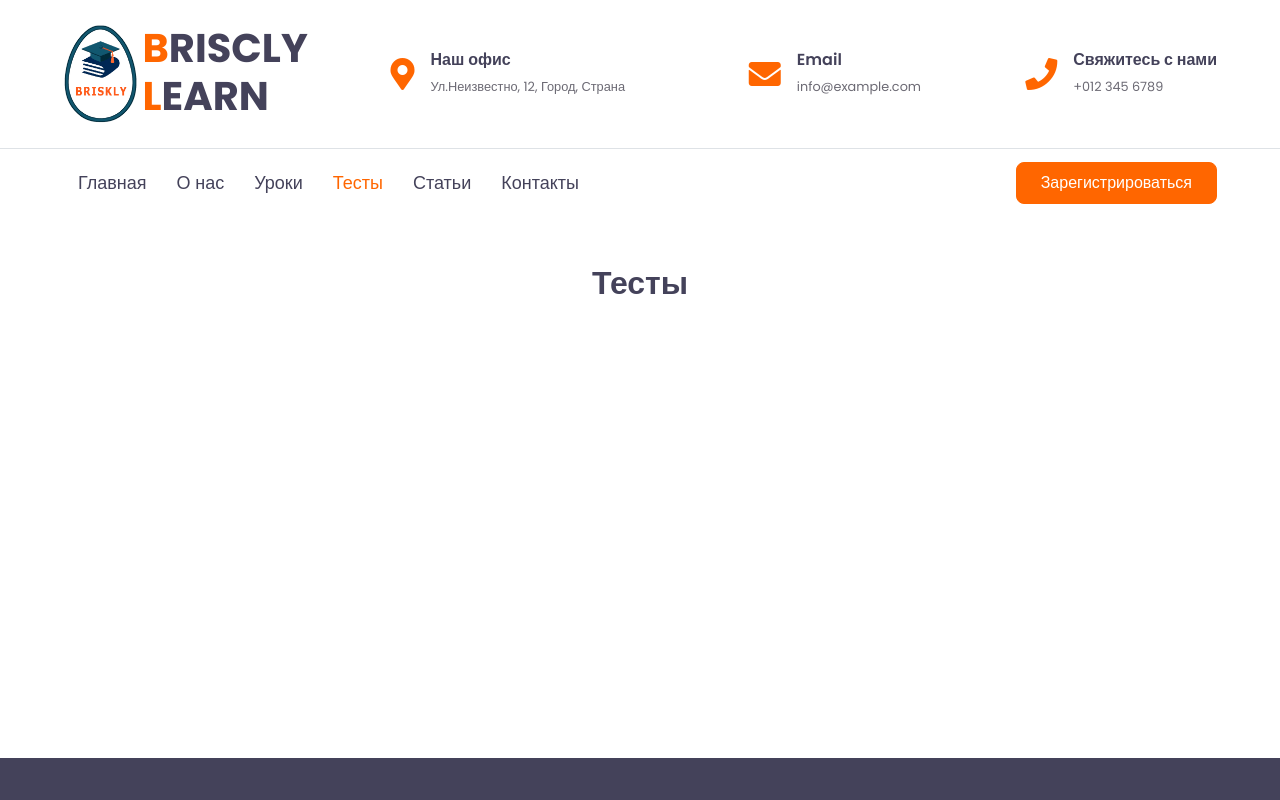
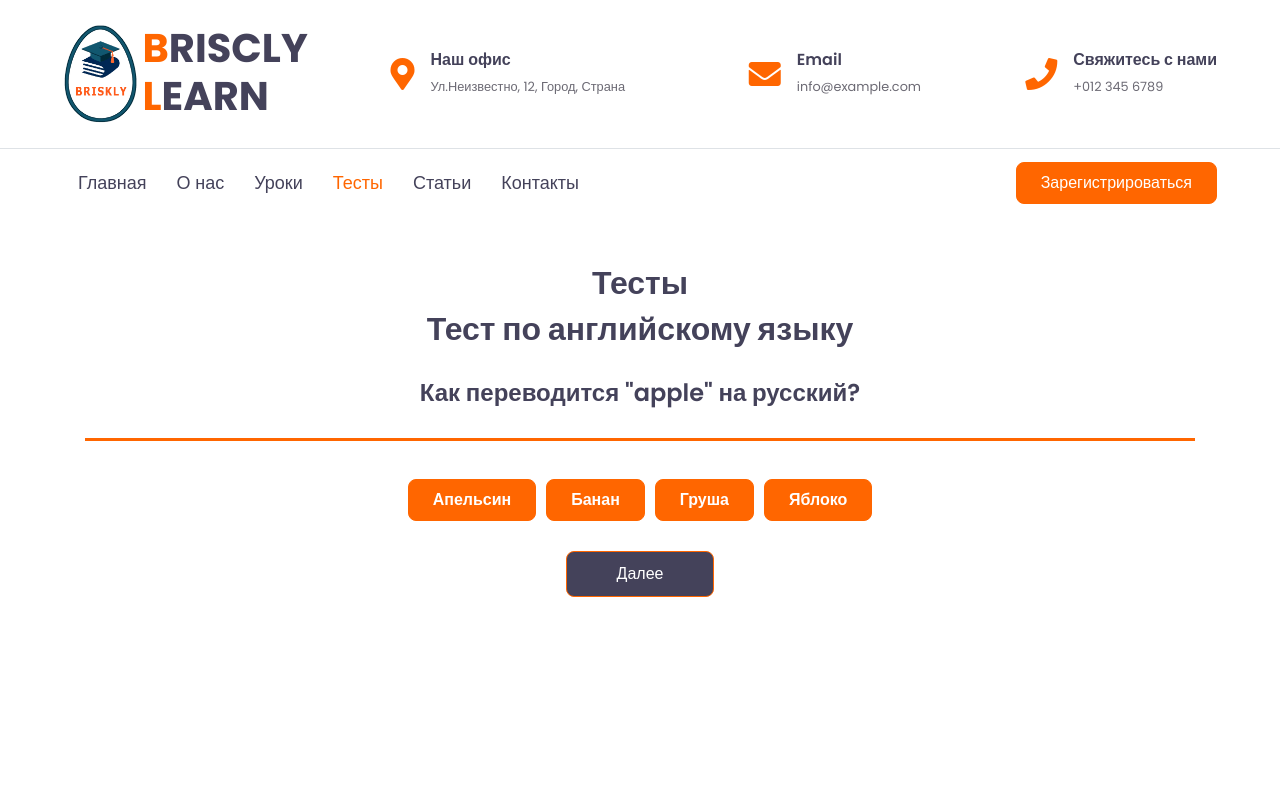
Before and after one commit to Breakhead2/Briskly-React, a React (Create React App) app: page /tests in a window 1280 px wide. Shown: the top 800 px of the page. Built offline with nearby package versions, Linux system fonts and the light colour scheme.

Commit message:
DEV-21.1

```diff
--- /dev/null
+++ b/src/components/english-quiz/EnglishQuiz.jsx
@@ -0,0 +1,144 @@
+
+import './english-quiz.css';
+
+import React, { Component } from 'react';
+import 'bootstrap/dist/css/bootstrap.min.css';
+
+class EnglishQuiz extends Component {
+  constructor(props) {
+    super(props);
+    this.state = {
+      questions: [
+        {
+          question: 'Как переводится "apple" на русский?',
+          options: ['Яблоко', 'Груша', 'Банан', 'Апельсин'],
+          answer: 'Яблоко'
+        },
+        {
+          question: 'Как переводится "car" на русский?',
+          options: ['Машина', 'Велосипед', 'Поезд', 'Самолет'],
+          answer: 'Машина'
+        },
+        {
+          question: 'Как переводится "cat" на русский?',
+          options: ['Кошка', 'Собака', 'Мышь', 'Корова'],
+          answer: 'Кошка'
+        },
+        {
+          question: 'Как переводится "house" на русский?',
+          options: ['Дом', 'Квартира', 'Отель', 'Хижина'],
+          answer: 'Дом'
+        }
+      ],
+      shuffledQuestions: [],
+      currentQuestion: 0,
+      userAnswers: [],
+      showResults: false
+    };
+  }
+
+  componentDidMount() {
+    this.shuffleQuestions();
+  }
+
+  shuffleQuestions = () => {
+    const { questions } = this.state;
+    const shuffledQuestions = questions.map((question) => {
+      const options = [...question.options].sort(() => Math.random() - 0.5);
+      return { ...question, options };
+    });
+    this.setState({
+      shuffledQuestions
+    });
+  };
+
+  handleAnswer = (option) => {
+    const { currentQuestion, userAnswers } = this.state;
+    const updatedAnswers = [...userAnswers];
+    updatedAnswers[currentQuestion] = option;
+
+    this.setState({
+      userAnswers: updatedAnswers
+    });
+  };
+
+  goToNextQuestion = () => {
+    const { currentQuestion, shuffledQuestions, userAnswers } = this.state;
+
+    if (currentQuestion < shuffledQuestions.length - 1) {
+      this.setState({
+        currentQuestion: currentQuestion + 1
+      });
+    } else {
+      this.setState({
+        showResults: true
+      });
+    }
+  };
+
+  render() {
+    const { shuffledQuestions, currentQuestion, userAnswers, showResults } = this.state;
+
+    if (showResults) {
+      let correctAnswers = 0;
+      let incorrectAnswers = [];
+
+      shuffledQuestions.forEach((question, index) => {
+        if (userAnswers[index] === question.answer) {
+          correctAnswers++;
+        } else {
+          incorrectAnswers.push({
+            question: question.question,
+            userAnswer: userAnswers[index],
+            correctAnswer: question.answer
+          });
+        }
+      });
+
+      const resultMessage = `Вы ответили правильно на ${correctAnswers} вопросов. Неправильные ответы: ${incorrectAnswers.length > 0 ? incorrectAnswers.map((answer) => `"${answer.question}"`) : 'отсутствуют'}`;
+
+      return (
+        <div className="container">
+          <h2>Результаты</h2>
+          <p>{resultMessage}</p>
+          {incorrectAnswers.length > 0 && (
+            <div> <h4>Неправильные ответы:</h4>
+            {incorrectAnswers.map((answer, index) => (
+              <div key={index}>
+                <p>Вопрос: {answer.question}</p>
+                <p>Ваш ответ: {answer.userAnswer}</p>
+                <p>Правильный ответ: {answer.correctAnswer}</p>
+              </div>
+            ))}
+          </div>
+        )}
+        <button onClick={() => window.location.reload()} className="btn btn-primary py-md-2 px-md-4 font-weight-semi-bold mt-2">Пройти тест заново</button>
+      </div>
+    );
+  }
+
+  const currentQuestionObj = shuffledQuestions[currentQuestion];
+
+  return (
+    <div className="container">
+      <h2>Тест по английскому языку</h2>
+      <div className="question">
+        <h4 className="h4-test">{currentQuestionObj && currentQuestionObj.question}</h4>
+      </div>
+      <div className="options">
+        {currentQuestionObj &&
+          currentQuestionObj.options.map((option, index) => (
+            <button key={index} onClick={() => this.handleAnswer(option)} className="btn btn-primary py-md-2 px-md-4 font-weight-semi-bold mt-2">
+              {option}
+            </button>
+          ))}
+      </div>
+      <button onClick={this.goToNextQuestion} className="btn btn-primary test">
+        Далее
+      </button>
+    </div>
+  );
+}
+}
+
+export default EnglishQuiz;
--- /dev/null
+++ b/src/components/english-quiz/english-quiz.css
@@ -0,0 +1,22 @@
+.list-group {
+    list-style: none;
+    margin-bottom: 30px;
+}
+.test {
+   background-color: #44425A;;
+   padding: 10px 50px;
+}
+.options {
+    justify-content: center;
+    display: flex;
+    flex-wrap: wrap;
+    margin-bottom: 30px;
+    margin-top: 30px;
+    column-gap: 10px;
+}
+.h4-test {
+    margin-top: 30px;
+    padding-bottom: 30px;
+
+    border-bottom: 3px solid #FF6600;
+}
--- a/src/pages/TestsPage.jsx
+++ b/src/pages/TestsPage.jsx
@@ -1,7 +1,10 @@
+import EnglishQuiz from "../components/english-quiz/EnglishQuiz";
+
 function TestsPage() {
   return (
     <div className="container-fluid text-center py-5">
       <h2>Тесты</h2>
+      <EnglishQuiz/>
         <div className="layer1"></div>
     </div>
   );
```
